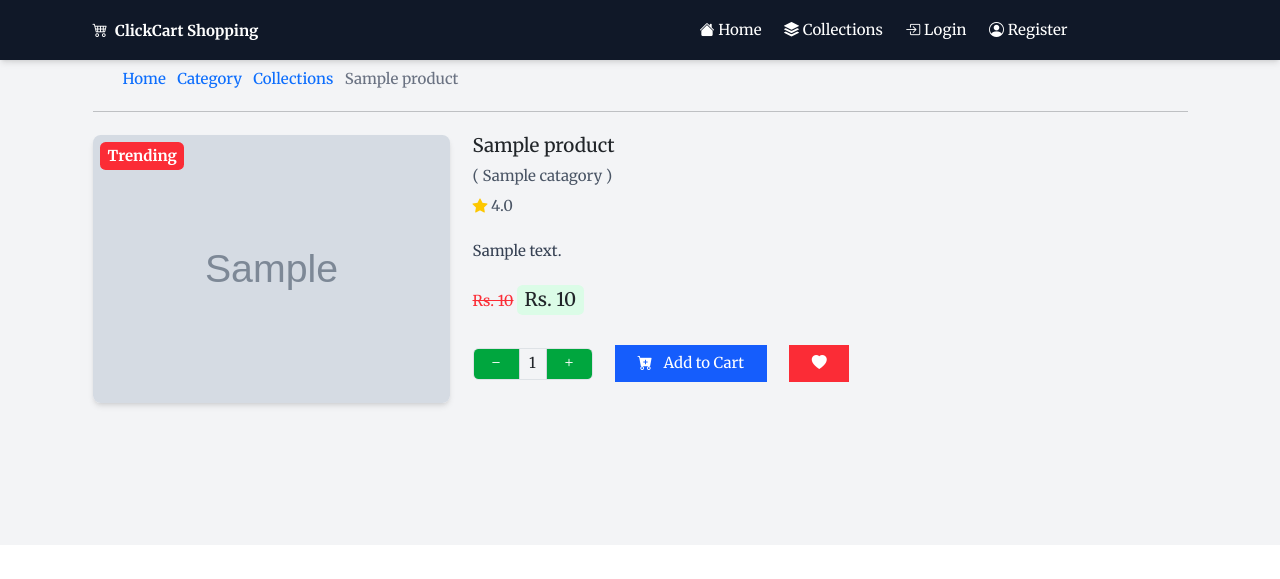
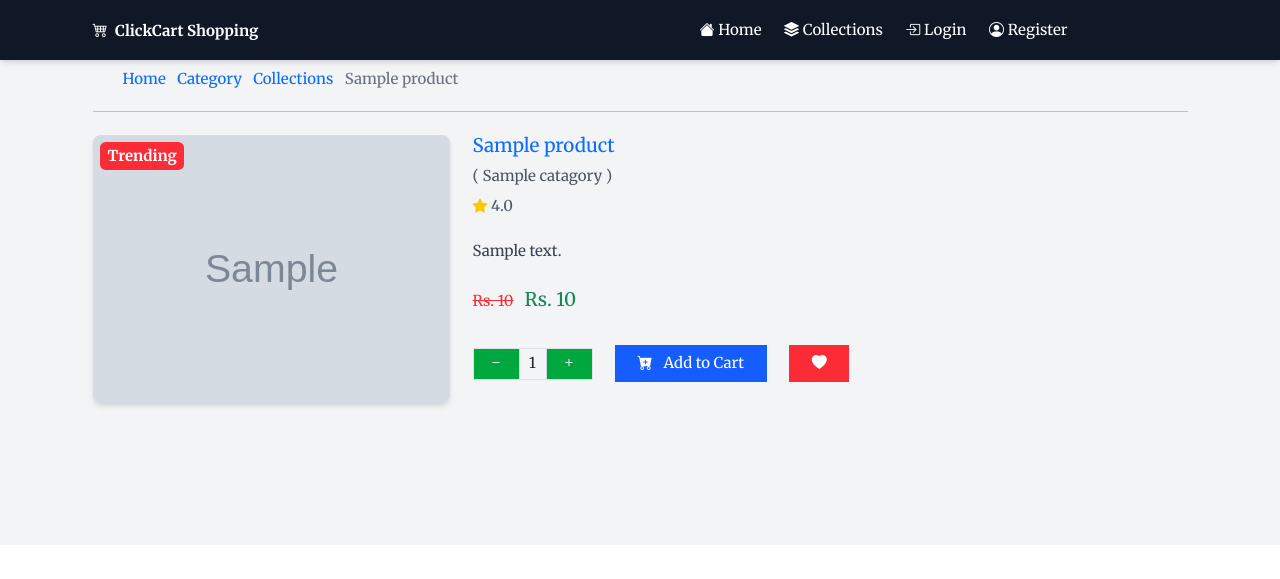
Before and after one commit to WINODH-PRASANNA/clickcart_shopping, a Django app: template shopapp/templates/shop/products/product_details.html in a window 1280 px wide. Shown: the top 579 px of the page. Run offline with Django 5.2, Linux system fonts and the light colour scheme; the template is opened without the code that fills it: values that come from a table or form of the project are taken from there, others are empty; tables that the repository leaves empty hold one stand-in row (values such as "Sample post"); grey boxes marked "Sample" are stand-in pictures; some libraries are stand-ins or nearby versions.

Commit message:
Update product_details.html

```diff
--- a/shopapp/templates/shop/products/product_details.html
+++ b/shopapp/templates/shop/products/product_details.html
@@ -11,35 +11,23 @@
                <li class="inline-flex items-center">
                   <a href="{% url 'home' %}"
                      class="inline-flex items-center text-sm font-medium text-gray-700 hover:text-blue-600">
-                     <!-- <svg class="w-3 h-3 me-2.5" aria-hidden="true" xmlns="http://www.w3.org/2000/svg" fill="currentColor" viewBox="0 0 20 20">
-                        <path d="m19.707 9.293-2-2-7-7a1 1 0 0 0-1.414 0l-7 7-2 2a1 1 0 0 0 1.414 1.414L2 10.414V18a2 2 0 0 0 2 2h3a1 1 0 0 0 1-1v-4a1 1 0 0 1 1-1h2a1 1 0 0 1 1 1v4a1 1 0 0 0 1 1h3a2 2 0 0 0 2-2v-7.586l.293.293a1 1 0 0 0 1.414-1.414Z"/>
-                     </svg> -->
                      Home
                   </a>
                </li>
                <li>
                   <div class="flex items-center">
-                     <!-- <svg class="rtl:rotate-180 w-3 h-3 text-gray-400 mx-1" aria-hidden="true" xmlns="http://www.w3.org/2000/svg" fill="none" viewBox="0 0 6 10">
-                        <path stroke="currentColor" stroke-linecap="round" stroke-linejoin="round" stroke-width="2" d="m1 9 4-4-4-4"/>
-                     </svg> -->
                      <a href="{% url 'collection' products %}"
                         class="ms-1 text-sm font-medium text-gray-700 hover:text-blue-600 md:ms-2">Category</a>
                   </div>
                </li>
                <li>
                   <div class="flex items-center">
-                     <!-- <svg class="rtl:rotate-180 w-3 h-3 text-gray-400 mx-1" aria-hidden="true" xmlns="http://www.w3.org/2000/svg" fill="none" viewBox="0 0 6 10">
-                        <path stroke="currentColor" stroke-linecap="round" stroke-linejoin="round" stroke-width="2" d="m1 9 4-4-4-4"/>
-                     </svg> -->
                      <a href="{% url 'collection' products.catagory %}"
                         class="ms-1 text-sm font-medium text-gray-700 hover:text-blue-600 md:ms-2">Collections</a>
                   </div>
                </li>
                <li aria-current="page">
                   <div class="flex items-center">
-                     <!-- <svg class="rtl:rotate-180 w-3 h-3 text-gray-400 mx-1" aria-hidden="true" xmlns="http://www.w3.org/2000/svg" fill="none" viewBox="0 0 6 10">
-                        <path stroke="currentColor" stroke-linecap="round" stroke-linejoin="round" stroke-width="2" d="m1 9 4-4-4-4"/>
-                     </svg> -->
                      <span class="ms-1 text-sm font-medium text-gray-500 md:ms-2">{{ products }}</span>
                   </div>
                </li>
@@ -62,14 +50,14 @@
 
          <!-- Product Info -->
          <div class="w-full md:w-2/3">
-            <h5 class="text-2xl font-bold text-blue-600 mb-2">{{ products.name }}</h5>
+            <h5 class="text-2xl font-bold text-primary mb-2">{{ products.name }}</h5>
             <p class="text-gray-600 mb-2">( {{ products.catagory }} )</p>
             <p class="text-gray-600 mb-4"><i class="bi bi-star-fill text-yellow-400"></i> {{ products.rating }}</p>
             <p class="text-gray-700 mb-4">{{ products.description }}</p>
 
             <div class="mb-4">
                <s class="text-red-500 text-lg">Rs. {{ products.original_price | stringformat:'d' }}</s>
-               <h5 class="text-2xl font-bold text-green-600 bg-green-100 inline-block px-2 py-1 rounded">Rs. {{ products.selling_price | stringformat:'d' }}</h5>
+               <h5 class="text-2xl font-bold text-success inline-block px-2 py-1 rounded">Rs. {{ products.selling_price | stringformat:'d' }}</h5>
             </div>
 
             <div class="mt-6 space-y-4">
@@ -77,7 +65,7 @@
                <input type="hidden" id="pid" value="{{products.id}}">
 
                <div class="flex items-center gap-4">
-                  <div class="flex items-center border border-gray-300 rounded-md overflow-hidden w-32">
+                  <div class="flex items-center border border-gray-300 overflow-hidden w-32">
                      <button class="bg-green-600 text-white px-3 py-1" id="btnMinus">
                         <i class="bi bi-dash"></i>
                      </button>
@@ -88,7 +76,7 @@
                      </button>
                   </div>
 
-                  <button class="bg-blue-600 hover:bg-blue-700 text-white px-4 py-2 rounded-md transition-colors"
+                  <button class="bg-blue-600 hover:bg-blue-700 text-white px-4 py-2 transition-colors"
                      id="btnCart">
                      <i class="bi bi-cart-plus-fill mr-2"></i> Add to Cart
                   </button>
```
